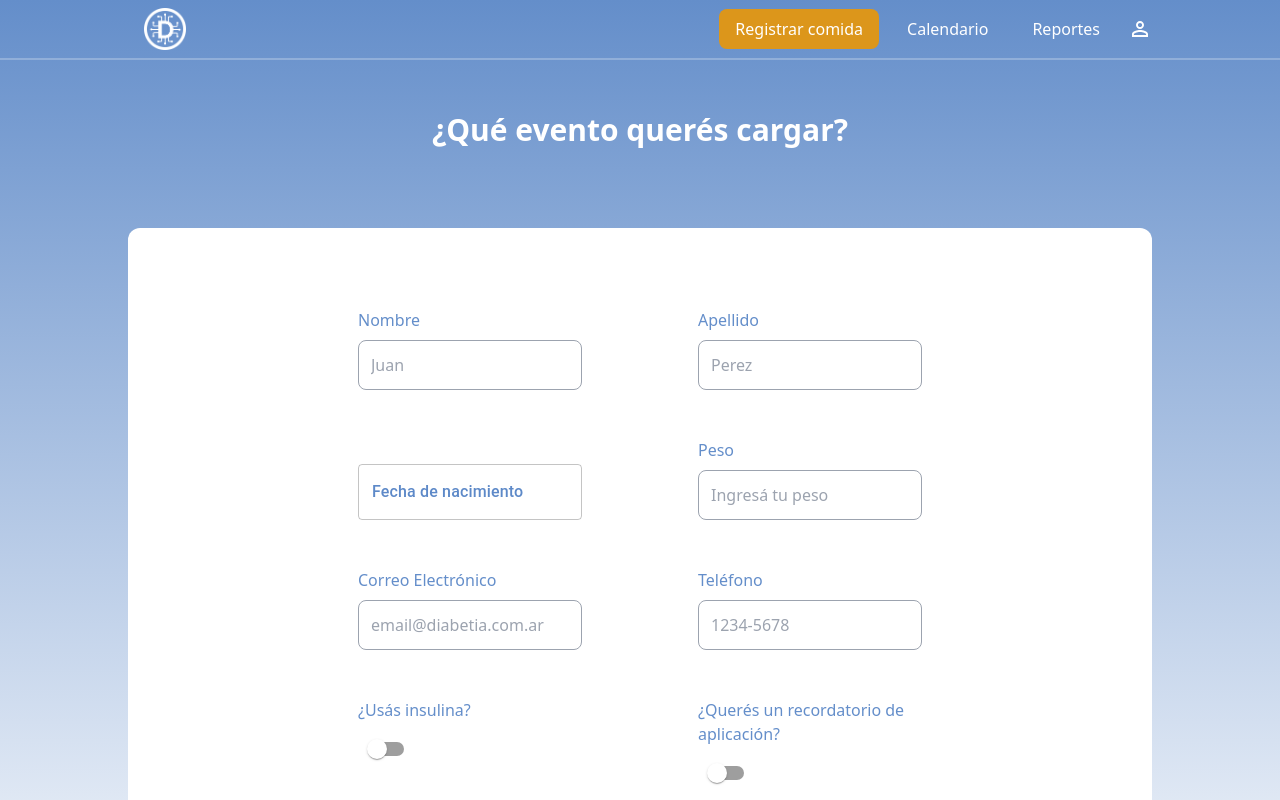
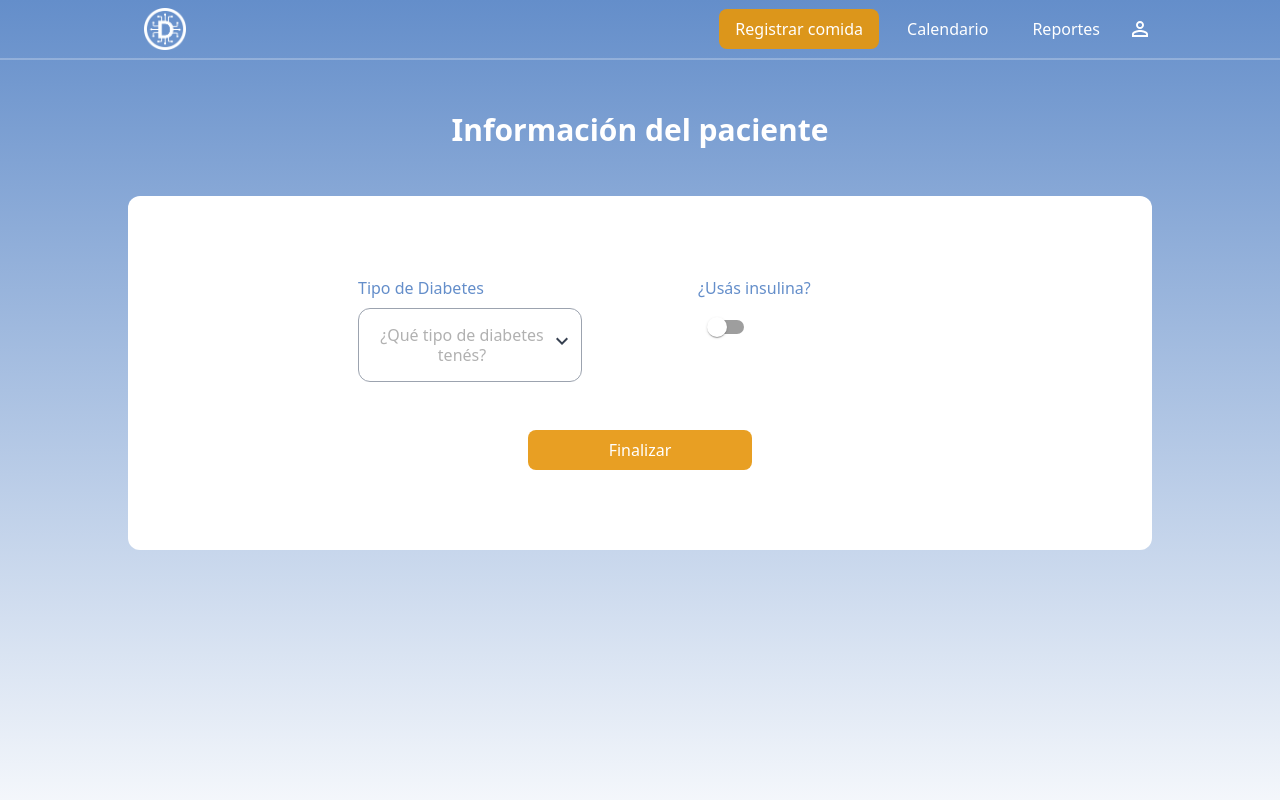
Before and after one commit to NuriaROrquin/diabetia, a Next.js app in the folder frontend/: page /initialForm/step-2 in a window 1280 px wide. Shown: the top 800 px of the page. Built offline with nearby package versions, Linux system fonts and the light colour scheme.

Commit message:
arreglos en front end

```diff
--- a/frontend/constants/index.js
+++ b/frontend/constants/index.js
@@ -239,3 +239,36 @@ export const TYPE_DIABETES = [
         "title": "Gestacional"
     }
 ]
+
+export const TYPE_INSULIN = [
+    {
+        "id": 1,
+        "title": "Acción rápida"
+    },
+    {
+        "id": 2,
+        "title": "Acción corta"
+    },
+    {
+        "id": 3,
+        "title": "Acción intermedia"
+    },
+    {
+        "id": 4,
+        "title": "Acción prolongada"
+    }
+]
+export const INSULIN_FREQUENCY = [
+    {
+        "id": 1,
+        "title": "1 vez por día"
+    },
+    {
+        "id": 2,
+        "title": "2 veces por día"
+    },
+    {
+        "id": 3,
+        "title": "3 veces por día"
+    }
+]
--- a/frontend/pages/initialForm/index.js
+++ b/frontend/pages/initialForm/index.js
@@ -1,11 +1,24 @@
-import {OrangeLink} from "../../components/link";
+import {Section} from "../../components/section";
+import {TitleSection} from "../../components/titles";
+import {useState} from "react";
+import {BlueLink, OrangeLink} from "../../components/link";
+import {ButtonOrange} from "../../components/button";
 
 const InitialForm = () => {
+
+
+
+
     return(
-        <>
-        <h1>Bienvenido, por única vez te haremos unas preguntas para iniciar con la aplicación</h1>
-        <OrangeLink href="initialForm/step-1"/>
-        </>
+        <Section className="pt-12">
+            <div className="container items-center flex w-full justify-center flex-col">
+                <TitleSection className="text-white">Bienvenido a DiabetIA!</TitleSection>
+
+                <p className="text-gray-primary">Por única vez, vamos a solicitarte algunos datos para poder ser más
+                    precisos con la información que te vamos a brindar</p>
+
+            </div>
+        </Section>
     )
 }
 
--- a/frontend/pages/initialForm/step-2/index.js
+++ b/frontend/pages/initialForm/step-2/index.js
@@ -1,6 +1,6 @@
 import {Section} from "../../../components/section";
 import {TitleSection} from "../../../components/titles";
-import {TYPE_EVENTS, TYPE_DEVICES} from "../../../constants";
+import {TYPE_INSULIN, TYPE_DIABETES, INSULIN_FREQUENCY} from "../../../constants";
 import {capitalizeFirstLetter} from "../../../helpers";
 import {useState} from "react";
 import {BlueLink, OrangeLink} from "../../../components/link";
@@ -9,62 +9,75 @@ import {Select} from "../../../components/selector";
 import dayjs from "dayjs";
 import {ButtonOrange} from "../../../components/button";
 import {CustomDatePicker, CustomTimePicker} from "../../../components/pickers";
+import {useCookies} from "react-cookie";
 
 const InitialFormStep2 = () => {
-    const [isOpen, setIsOpen] = useState(false);
-    const [selectedOption, setSelectedOption] = useState(null);
+    const [isOpenTipoDiabetes, setIsOpenTipoDiabetes] = useState(false);
+    const [selectedOptionTipoDiabetes, setSelectedOptionTipoDiabetes] = useState(null);
+    const [isOpenTipoInsulina, setIsOpenTipoInsulina] = useState(false);
+    const [selectedOptionFrecuenciaInsulina, setSelectedOptionFrecuenciaInsulina] = useState(null);
+    const [isOpenFrecuenciaInsulina, setIsOpenFrecuenciaInsulina] = useState(false);
+    const [selectedOptionTipoInsulina, setSelectedOptionTipoInsulina] = useState(null);
     const [date, setDate] = useState()
     const [insuline, setInsuline] = useState(false)
-    const [reminder, setReminder] = useState(false)
+    const [reminder, setReminder] = useState(false);
+    const [Hour, setHour] = useState()
+    const [_cookies, setCookie, _removeCookie] = useCookies(['cookie-name']);
 
-    const handleOptionClick = (option) => {
-        setSelectedOption(option);
-        setIsOpen(false);
+    const handleOptionClickTipoDiabetes = (option) => {
+        setSelectedOptionTipoDiabetes(option);
+        setIsOpenTipoDiabetes(false);
     };
 
+    const handleOptionClickTipoInsulina = (option) => {
+        setSelectedOptionTipoInsulina(option);
+        setIsOpenTipoInsulina(false);
+    };
+
+    const handleOptionClickFrecuenciaInsulina = (option) => {
+        setSelectedOptionFrecuenciaInsulina(option);
+        setIsOpenFrecuenciaInsulina(false);
+    };
+
+
     const handleSubmit = () => {
-        const name = document.getElementById("name").value;
-        const surname = document.getElementById("surname").value;
+        const tipoDiabetes = selectedOptionTipoDiabetes;
+        const usaInsulina = insuline;
+        const tipoInsulina = selectedOptionTipoInsulina;
+        const quiereReminder = reminder;
         const dateFormatted = date ? date.format('DD-MM-YYYY') : null;
-        const weight = document.getElementById("weight").value;
-        const email = document.getElementById("email").value;
-        const phone = document.getElementById("phone").value;
 
-        console.log("Datos del formulario:", name, surname, dateFormatted, weight, email, phone);
+        console.log("Datos del formulario:", tipoDiabetes, usaInsulina, tipoInsulina, FrecuenciaInsulina, weight, email, phone);
+        setCookie("informationCompleted", true, {path: "/", expires: new Date(Date.now() + 1000 * 60 * 60 * 24 * 30)});
+        window.location.href = '/';
     }
 
     return(
         <Section className="pt-12">
             <div className="container items-center flex w-full justify-center flex-col">
-                <TitleSection className="text-white">¿Qué evento querés cargar?</TitleSection>
-                <div className="flex w-full flex-wrap gap-y-6 gap-x-24 justify-center mt-8">
-                    {TYPE_EVENTS.map((event) => {
-                        return(
-                            <>
+                <TitleSection className="text-white">Información del paciente</TitleSection>
 
-                            </>
-                        )
-                    })}
-                </div>
 
                 {/* FORMULARIO */}
                 <div className="bg-white rounded-xl w-full flex flex-wrap text-gray-primary py-20 px-44 my-12 justify-around gap-x-2 gap-y-12">
-                    <InputWithLabel label="Nombre" placeholder="Juan"  id="name" width="w-1/3"/>
-                    <InputWithLabel label="Apellido" placeholder="Perez"  id="surname" width="w-1/3"/>
-                    <CustomDatePicker
-                        label="Fecha de nacimiento"
-                        value={date}
-                        onChange={(e) => setDate(e)}
-                        defaultValue={dayjs()}
-                        width="w-1/3"
-                    />
-                    <InputWithLabel label="Peso" placeholder="Ingresá tu peso"  id="weight" width="w-1/3"/>
-                    <InputWithLabel label="Correo Electrónico" placeholder="email@diabetia.com.ar"  id="email" width="w-1/3"/>
-                    <InputWithLabel label="Teléfono" placeholder="1234-5678"  id="phone" width="w-1/3"/>
 
+                    <Select label="Tipo de Diabetes" placeholder="¿Qué tipo de diabetes tenés?" options={TYPE_DIABETES} selectedOption={selectedOptionTipoDiabetes} handleOptionClick={handleOptionClickTipoDiabetes} setIsOpen={setIsOpenTipoDiabetes} isOpen={isOpenTipoDiabetes} width="w-1/3"/>
                     <CustomSwitch label="¿Usás insulina?" id="insulin" onChange={() => setInsuline(!insuline)} width="w-1/3"/>
-                    <CustomSwitch label="¿Querés un recordatorio de aplicación?" id="reminder" onChange={() => setReminder(!reminder)} width="w-1/3"/>
-
+                    {insuline && (
+                        <>
+                        <Select label="Tipo de Insulina" placeholder="Indicá tipo de insulina" options={TYPE_INSULIN} selectedOption={selectedOptionTipoInsulina} handleOptionClick={handleOptionClickTipoInsulina} setIsOpen={setIsOpenTipoInsulina} isOpen={isOpenTipoInsulina} width="w-1/3"/>
+                        <Select label="Frecuencia de inyecciones" placeholder="Indicá tipo de insulina" options={INSULIN_FREQUENCY} selectedOption={selectedOptionFrecuenciaInsulina} handleOptionClick={handleOptionClickFrecuenciaInsulina} setIsOpen={setIsOpenFrecuenciaInsulina} isOpen={isOpenFrecuenciaInsulina} width="w-1/3"/>
+                        <CustomSwitch label="¿Querés un recordatorio de aplicación?" id="reminder" onChange={() => setReminder(!reminder)} width="w-1/3"/>
+                            <CustomTimePicker
+                                label="Hora del recordatorio"
+                                value={Hour}
+                                onChange={(e) => setHour(e)}
+                                defaultValue={dayjs()}
+                                width="w-1/3"
+                                className={reminder ? '' : 'hidden'}
+                            />
+                        </>
+                        )}
                     <ButtonOrange onClick={handleSubmit} label="Finalizar" width="w-1/3"/>
                 </div>
             </div>
```
